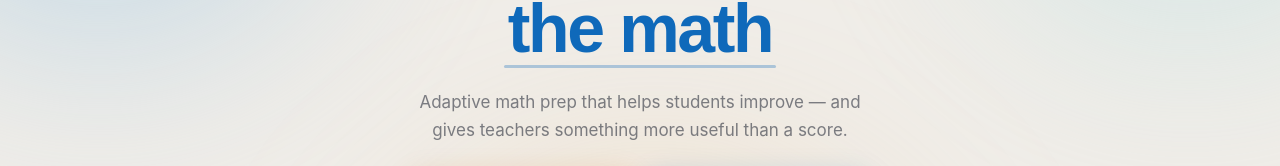
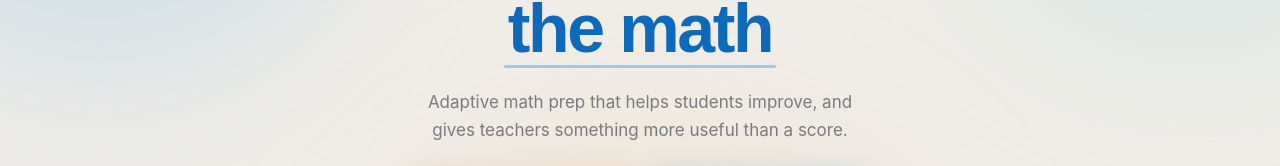
Before and after one commit to jd-oviedo/unpackmath-home, a Next.js app: page / in a window 1280 px wide. Shown: the part 279-445 px from the top of the page. Built offline with nearby package versions, Linux system fonts and the light colour scheme; a web font is replaced by a local one.

Commit message:
Fix punctuation in HeroSection description

```diff
--- a/app/components/HeroSection.tsx
+++ b/app/components/HeroSection.tsx
@@ -56,7 +56,7 @@ export function HeroSection() {
       </div>
 
       <p style={{ fontSize: "17px", color: "var(--ec-ink-muted)", lineHeight: 1.65, maxWidth: "460px", margin: 0 }}>
-        Adaptive math prep that helps students improve &mdash; and gives teachers something more useful than a score.
+        Adaptive math prep that helps students improve, and gives teachers something more useful than a score.
       </p>
 
       <div style={{ display: "flex", gap: "12px", flexWrap: "wrap", justifyContent: "center", width: "100%", maxWidth: "460px", marginTop: "4px" }}>
```
